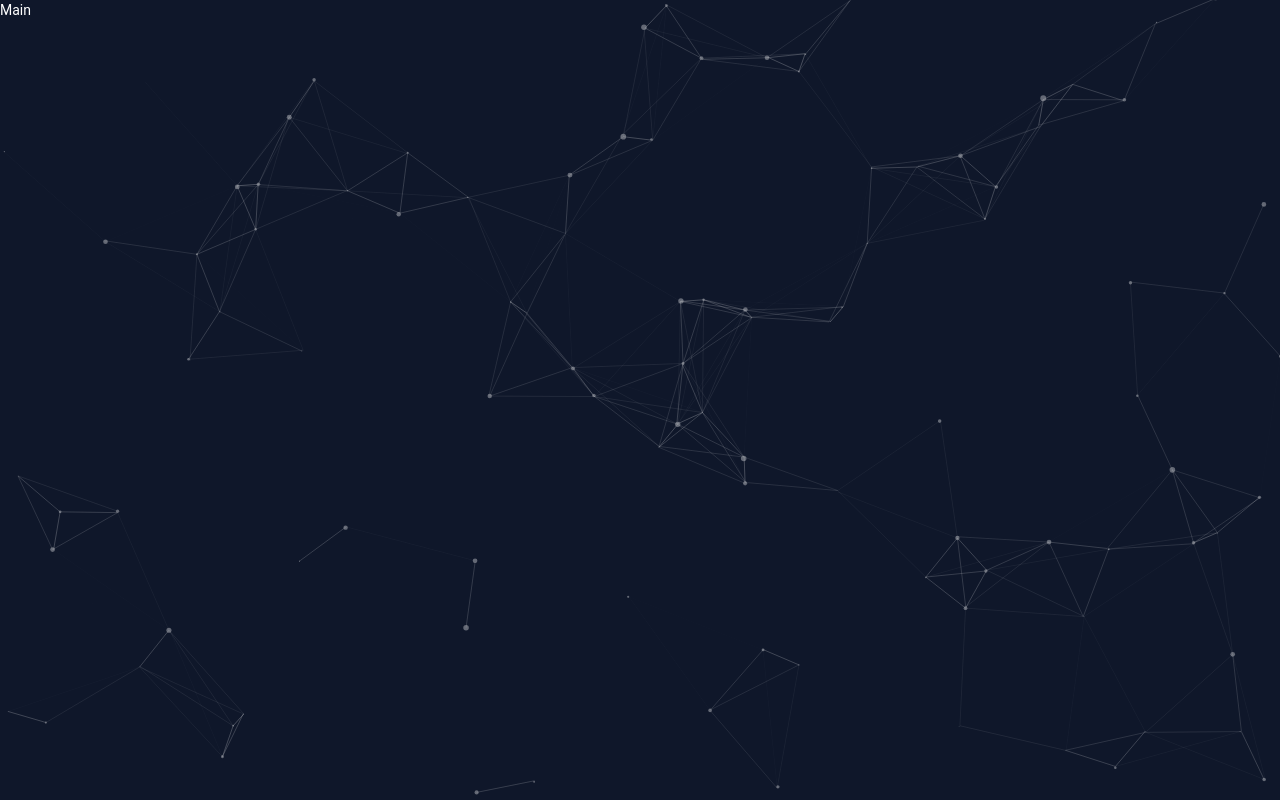
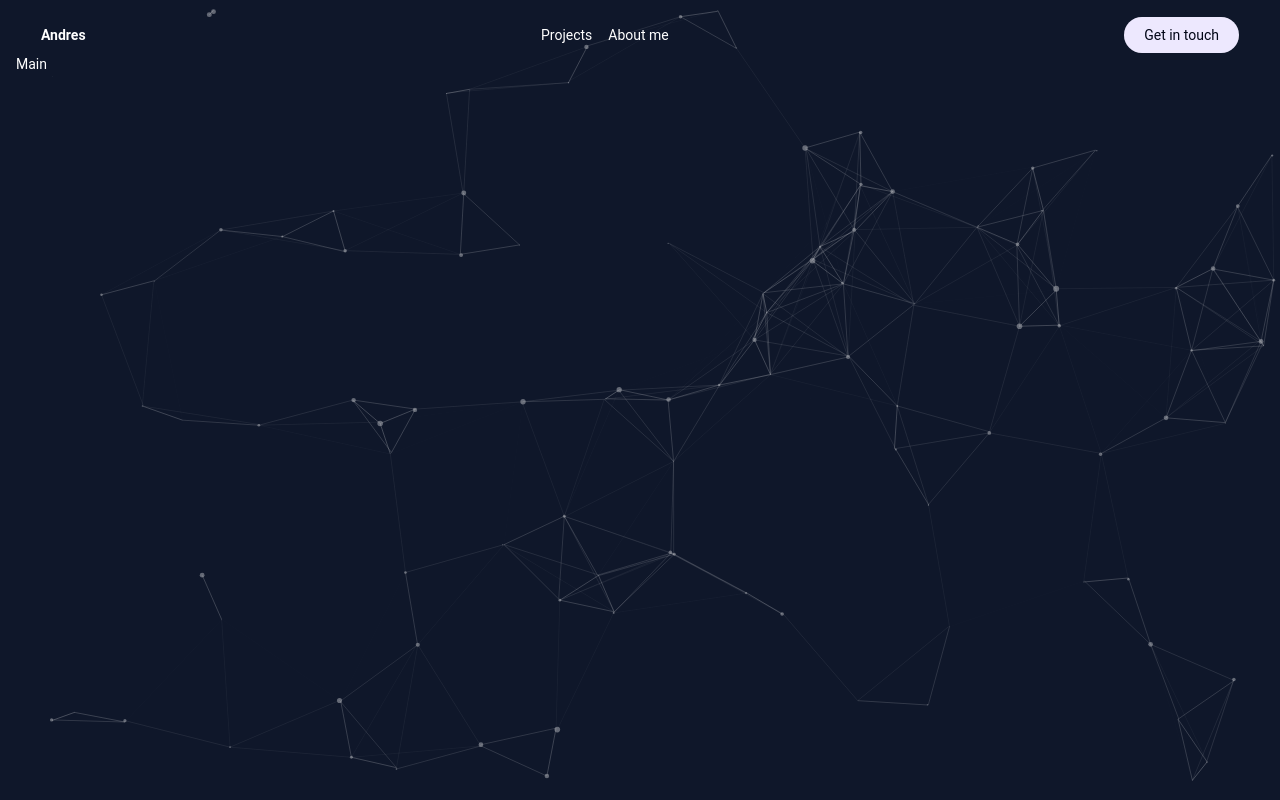
Before and after one commit to dezoliveira/folio, a SvelteKit app: page / in a window 1280 px wide. Built offline with nearby package versions, Linux system fonts and the light colour scheme.

Commit message:
Header and Header Nav

```diff
--- a/src/app.html
+++ b/src/app.html
@@ -18,9 +18,7 @@
 
       </div>
       <script>
-        particlesJS.load('particles-js', 'assets/particles.json', function() {
-          console.log('particles')
-        })
+        particlesJS.load('particles-js', 'assets/particles.json', function() {})
       </script>
     </div>
 	</body>
--- a/src/components/Header.svelte
+++ b/src/components/Header.svelte
@@ -0,0 +1,32 @@
+<script>
+  export let y
+
+  let tabs = [
+    {name: 'Projects', link: '#projects'},
+    {name: 'About me', link: '#about'},
+  ]
+
+</script>
+<header class={"sticky z=[10] top-0 duration-200 px-6 flex items-center justify-between border border-solid" +
+(
+  y > 0 ?
+    " py-4 bg-slate-950 border-violet-950"
+    : " py-0 bg-transparent border-transparent "
+)}>
+  <h1 class="font-medium">
+    <b class="font-bold">Andres</b>
+  </h1>
+  <div class="sm:flex items-center gap-4 hidden">
+    {#each tabs as tab, index}
+      <a  href={tab.link} class="duration-200 hover:text-violet-400">
+        <p>{tab.name}</p>
+      </a>
+    {/each}
+  </div>
+  <a
+    href="#"
+    class="blueShadow relative overflow-hidden px-5 py-2 group rounded-full bg-white text-slate-950">
+    <div class="absolute top-0 right-full w-full h-full bg-violet-400 opacity-20 group-hover: translate-x-full z-0 duration-200"/>
+      <h4 class="relative z-9">Get in touch</h4>
+  </a>
+</header>
--- a/src/routes/+layout.svelte
+++ b/src/routes/+layout.svelte
@@ -12,16 +12,19 @@
   }
 </script>
 
-<div class="relative flex flex-col max-w=[1400] mx-auto w-full text-sm s:text-base min-h-screen">
-    <div class={"fixed bottom-0 w-full duration-200 flex p-10 z=[10]" + (
-      y > 0 ? 'opacity-full pointer-events-auto' : 'pointer-events-none opacity-0'
+<div class="relative p-4 flex flex-col max-w=[1400] mx-auto w-full text-sm s:text-base min-h-screen">
+    <div class={"fixed bottom-0 w-full duration-200 flex p-10 z=[10]" +
+    (
+      y > 0 ?
+      " opacity-full pointer-events-auto"
+      : " pointer-events-none opacity-0"
     )}>
       <button>
-        <i class="fa-solid fa-arrow-up" />
+        <i class="fa-solid fa-arrow-up grid place-items-center aspect-square" />
       </button>
     </div>
-    <Header />
-    <slot />
+    <Header y={y}/>
+      <slot />
     <Footer />
 </div>
 
```
